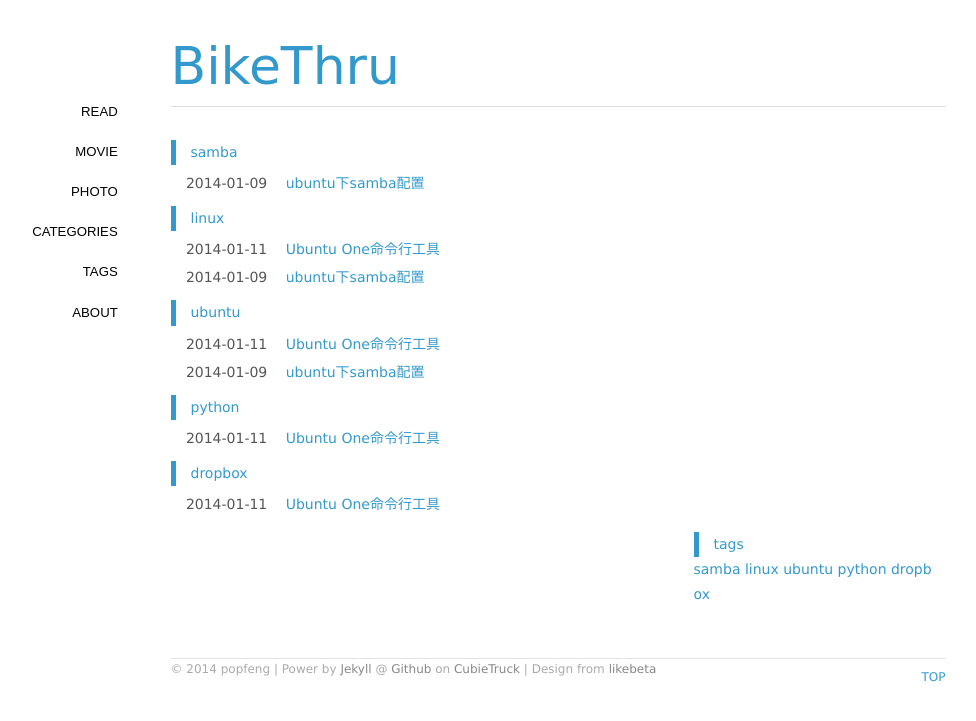
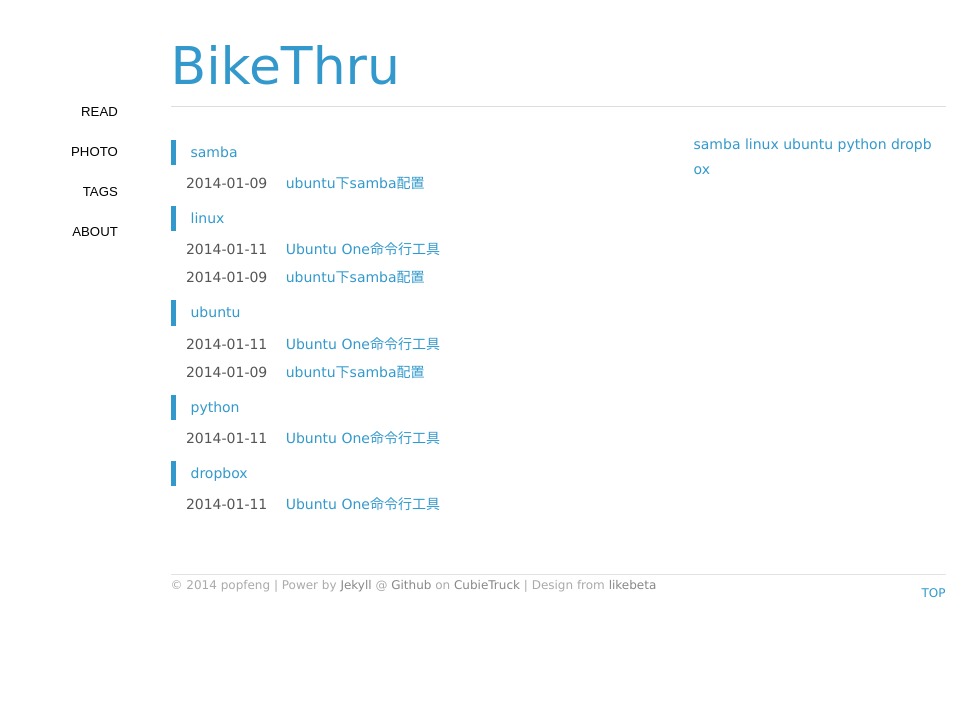
Before and after one commit to bikekoala/bikethru.com, a Jekyll site: the page built from tags.html, in a window 1280 px wide. Shown: the top 721 px of the page, without its empty margins (82-1058 px from the left). Built offline with Jekyll 4.4.1, drawn with Linux system fonts in a browser that asks for light colours; nearby versions of some CDN libraries; some web fonts are replaced; Markdown is read by kramdown in place of the engine named in the settings.

Commit message:
debug the tags page.

```diff
--- a/_includes/header.html
+++ b/_includes/header.html
@@ -4,10 +4,8 @@
 			</header>
             <nav id="menu">
                 <span{% if page.read %} class="current"{% endif %}><a href="{{site.url}}/read">Read</a></span>
-                <span{% if page.read %} class="current"{% endif %}><a href="{{site.url}}/read">Movie</a></span>
                 <span{% if page.photo %} class="current"{% endif %}><a href="{{site.url}}/photo">Photo</a></span>
-                <span{% if page.read %} class="current"{% endif %}><a href="{{site.url}}/read">Categories</a></span>
-                <span{% if page.read %} class="current"{% endif %}><a href="{{site.url}}/read">Tags</a></span>
+                <span{% if page.read %} class="current"{% endif %}><a href="{{site.url}}/tags">Tags</a></span>
                 <span{% if page.about %} class="current"{% endif %}><a href="{{site.url}}/about">About</a></span>
             </nav>
 			<div class="clear"></div>
--- a/media/css/style.css
+++ b/media/css/style.css
@@ -1078,40 +1078,28 @@
     padding-bottom: 30px !important;
     width: 775px !important;
 }
-.fir {
+.tag_list {
     float: left;
     position: relative;
-    width: 563px;
+    width: 523px;
 }
-.sec {
+
+.tag_list ul li a {
+    color: #3399cc;
+    padding-left: 1em;
+}
+
+.tag_cloud {
     float: right;
+    position: relative;
     margin: 0 12px 0 0;
-    position: relative;
     width: 240px;
 }
-.disk-left{
-    float: left;
-    position: relative;
-    width: 130px;
-    border-right: 1px solid #DDDDDD;
+
+.tag_cloud a:hover {
+    color:#333333;
 }
-.disk-rigth{
-    margin:  0 0 0 135px;
-    padding:  0 0 0 5px;
-}
-.disk-left ol li a,
-.disk-rigth ol li a{
-    font-size: 14px;
-    line-height: 180%;
-    text-decoration: none;
-}
-.disk-left ol li a{
-    padding: 15px 26px;
-    text-align: center;
-}
-.disk-rigth ol li a{
-    text-align: left;
-}
+
 .page-bg {
     background: none repeat scroll 0 0 #CC4F27;
     color: white;
@@ -1126,26 +1114,6 @@
     right: 0;
     top: 169px;
     z-index: 2;
-}
-#s_d li{
-    margin-bottom: 1em;
-}
-#s_d li a{
-    line-height: 25px;
-    font-size: 14px;
-    color: #3399cc;
-}
-#s_d li img{
-    float: right;
-}
-#s_d li p b{
-    color: #C00;
-}
-#s_d li span{
-    color: green;
-}
-#s_d li.s_m a{
-    padding-right: 1em;
 }
 
 #header-comments {
@@ -1212,11 +1180,6 @@
     width: auto;
 }
 
-.fir ul li a {
-    color: #3399cc;
-    padding-left: 1em;
-}
-
 .douban-list ul li {
     width: 80px;
     float: left;
--- a/media/js/base.js
+++ b/media/js/base.js
@@ -1,35 +1,4 @@
-$(document).ready(function($){
-    /*oneBit = new OneBit('../usr/plugins/BinjooKit/1bit/1bit.swf');
-    oneBit.ready(function() {
-        oneBit.specify('color', '#40AA52');
-        oneBit.specify('playerSize', '10');
-        oneBit.specify('analytics', true);
-        oneBit.apply('a.mp3');
-    });*/
+$(function($){
     //go top
     $("a#gotop").click(function(){$("html,body").animate({scrollTop:"0px"},600);return false});
-    //email显示
-    $(".myemail").click(function(){var d="ixxoo.me";var f="gmail.com";var e=d+"@"+f;$(this).hide();setTimeout(function(){var g=$(".myemail");g.next().hide();g.text(e);g.attr("href","mailto:"+e).unbind("click");g.fadeIn(2000)},1)});
-    //网盘
-	/*$(".disk-left ol li a").click(function() {
-		//var v = $(this).attr("class");
-		$(".disk-rigth ol").hide(100).empty();
-		var d = "http://ajax.googleapis.com/ajax/services/feed/load?v=1.0&q=" + this.href + "/rss.xml&num=100&callback=?";
-		$.getJSON(d,
-		function(e) {
-			$(e.responseData.feed.entries).each(function(g, j) {
-				var l = j.title,
-				h = j.link,
-				f = j.content;
-				$(".disk-rigth ol").append("<li><a href='" + h + "' title='" + f + "'>" + l + "</a></li>")
-			});
-			$(".disk-rigth ol").slideDown(300)
-		});
-		return false
-	})
-	*/
-    //新窗口打开
-    $("#content .post .con a:not(a[rel=nofollow], a[href^=javascript], a[class=more]), #comments .comment-list a[rel*=nofollow]").attr({
-        target:"_blank"
-    });
 });
--- a/tags.html
+++ b/tags.html
@@ -2,8 +2,7 @@
 title: tags
 layout: page
 ---
-
-<article class="fir">
+<article class="tag_list">
 	<div id="archives">
 	{% for tag in site.tags %}
 		<h4 id="{{ tag[0] }}">{{ tag[0] }}</h4>
@@ -18,9 +17,8 @@
 	{% endfor %}
 	</div>
 </article>
-<aside class="sec">
-<h4>tags</h4>
+<aside class="tag_cloud">
 {% for tag in site.tags %}
-	<a href="#{{ tag[0] }}" title="{{ tag[0] }}" rel="{{ tag[1].size }}">{{ tag[0] }}</a>
+	<a href="#{{ tag[0] }}" rel="{{ tag[1].size }}">{{ tag[0] }}</a>
 {% endfor %}
 </aside>
```
